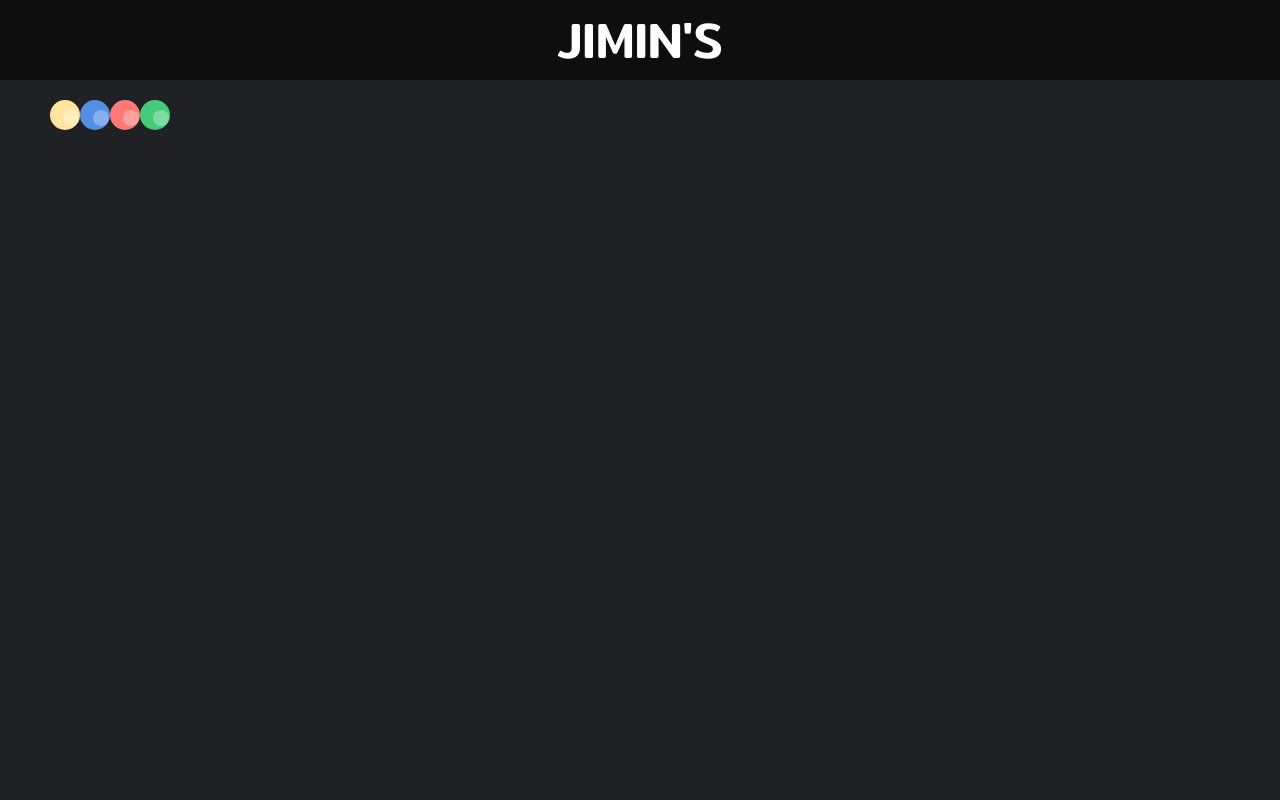
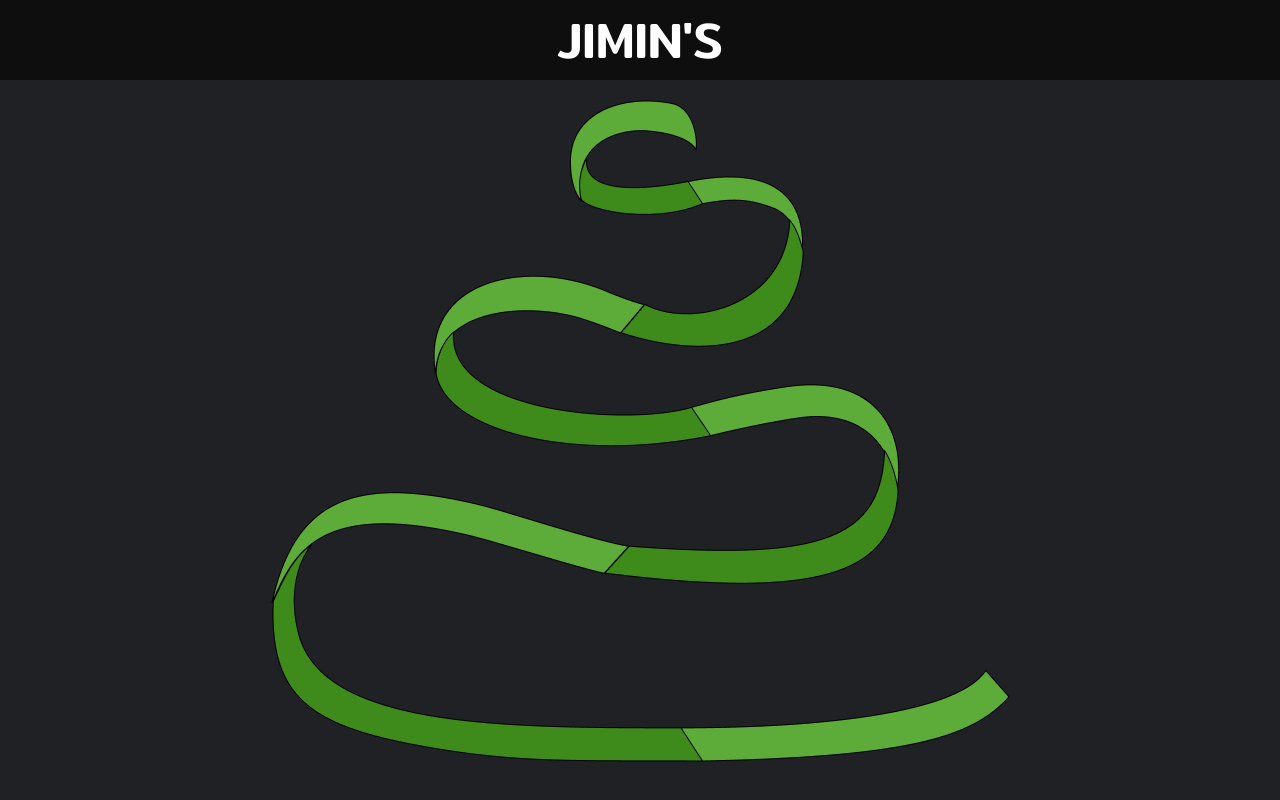
Before and after one commit to zimiin/JIMINS, a React (Create React App) app: page / in a window 1280 px wide. Shown: the top 800 px of the page. Built offline with nearby package versions, Linux system fonts and the light colour scheme.

Commit message:
Add x-mas tree

```diff
--- a/src/organism/XmasWelcomeScreen.tsx
+++ b/src/organism/XmasWelcomeScreen.tsx
@@ -1,19 +1,20 @@
 import LightBulb from 'atom/LightBulb'
 import React from 'react'
 import styled from 'styled-components'
+import xmasTree from 'images/xmas_tree.png'
 
 const Container = styled.div`
   background: #202124;
   height: 100%;
   position: relative;
   padding-top: 100px;
-  padding-left: 50px;
+  // padding-left: 50px;
 `
 
 function XmasWelcomeScreen() {
   return (
     <Container>
-      <LightBulb />
+      {/* <LightBulb />
       <LightBulb
         color='#538FE4'
       />
@@ -22,7 +23,14 @@ function XmasWelcomeScreen() {
       />
       <LightBulb
         color='#45CC7B'
-      />
+      /> */}
+
+      <img src={xmasTree} style={{
+        // margin: 'auto',
+        marginLeft: 'auto',
+        marginRight: 'auto',
+        display: 'block',
+      }}/>
     </Container>
   )
 }
```
Also changed, not shown: src/images/xmas_tree.png (added).
